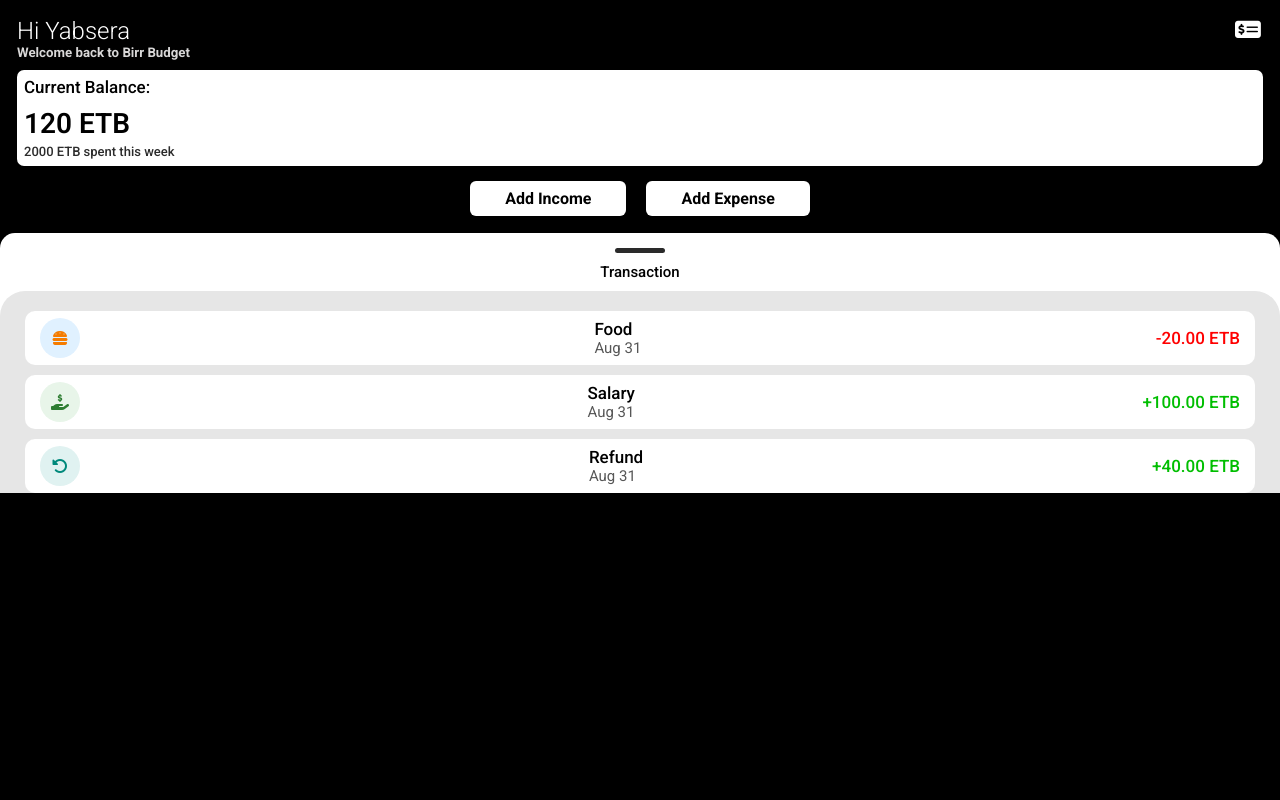
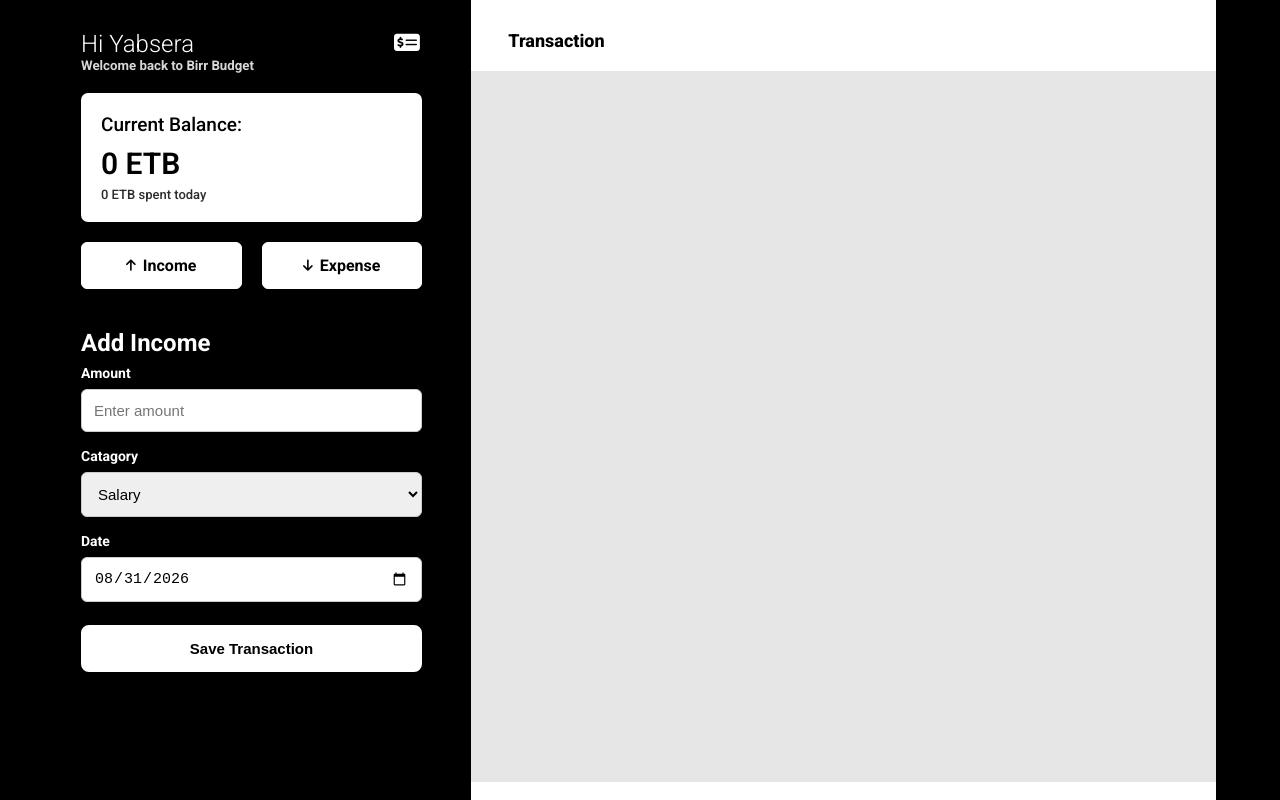
Before and after one commit to YabseraDCodes/Birr-Budget, a plain HTML site: page index.html in a window 1280 px wide. Drawn offline with Linux system fonts and the light colour scheme; a web font is replaced by a local one.

Commit message:
Make page Responsive and add today's expense calculation

```diff
--- a/index.html
+++ b/index.html
@@ -7,14 +7,15 @@
     <link rel="stylesheet" href="style.css">
     <link rel="preconnect" href="https://fonts.googleapis.com">
     <link rel="preconnect" href="https://fonts.gstatic.com" crossorigin>
-    <link href="https://fonts.googleapis.com/css2?family=Gabriela&family=Roboto:ital,wght@0,100..900;1,100..900&display=swap"
+    <link
+        href="https://fonts.googleapis.com/css2?family=Gabriela&family=Roboto:ital,wght@0,100..900;1,100..900&display=swap"
         rel="stylesheet">
-    <link rel="stylesheet"
-      href="https://cdnjs.cloudflare.com/ajax/libs/font-awesome/6.7.2/css/all.min.css">
+    <link rel="stylesheet" href="https://cdnjs.cloudflare.com/ajax/libs/font-awesome/6.7.2/css/all.min.css">
     <title>Birr Budget</title>
 </head>
 
 <body>
+    <main class="app">
         <section class="head">
             <div class="top-section">
                 <div>
@@ -33,12 +34,16 @@
             </div>
             <div class="balance">
                 <h3>Current Balance:</h3>
-            <h1 id="balance">11,200.00    ETB</h1>
-            <h4>2000 ETB spent this week</h4>
+                <h1 id="balance">11,200.00 ETB</h1>
+                <h4 id="today-expense">2000 ETB spent this week</h4>
             </div>
             <div class="income-expense">
-            <a class="btn-income" id="incomebtn">Add Income</a>
-            <a class="btn-expense" id="expensebtn">Add Expense</a>
+                <a class="btn-income" id="incomebtn">
+                    <i class="fa-solid fa-arrow-up"></i>
+                    Income</a>
+                <a class="btn-expense" id="expensebtn">
+                    <i class="fa-solid fa-arrow-down"></i>
+                    Expense</a>
             </div>
             <div id="modal">
                 <div id="modal-content">
@@ -61,7 +66,7 @@
         </section>
         <section class="transaction-section">
             <span class="hr-line"></span>
-        <h3>Transaction</h3>
+            <h3 class="transaction-title">Transaction</h3>
             <div class="transaction-handler" id="transaction-handler">
 
             </div>
@@ -71,6 +76,7 @@
             <a href="#">statistics</a>
             <a href="#">Note</a>
         </footer> -->
+    </main>
     <script src="script.js"></script>
 </body>
 
--- /dev/null
+++ b/modal/index.html
@@ -0,0 +1,80 @@
+<!DOCTYPE html>
+<html lang="en">
+<head>
+    <meta charset="UTF-8">
+    <meta name="viewport" content="width=device-width, initial-scale=1.0">
+    <title>Transaction Modal</title>
+    <link rel="stylesheet" href="style.css">
+</head>
+
+<body>
+
+    <button id="income-btn">Add Income</button>
+    <button id="expense-btn">Add Expense</button>
+
+
+    <!-- Modal -->
+    <div class="modal-overlay" id="modal">
+
+        <div class="modal">
+
+            <button class="close-btn" id="close-btn">&times;</button>
+
+            <h2 id="modal-title">Add Income</h2>
+
+            <form id="transaction-form">
+
+                <!-- Amount -->
+                <label for="amount">Amount</label>
+                <input
+                    type="number"
+                    id="amount"
+                    placeholder="Enter amount"
+                    min="0"
+                    required
+                >
+
+
+                <!-- Category -->
+                <label for="category">Category</label>
+
+                <select id="category" required>
+                    <!-- JavaScript will add the options -->
+                </select>
+
+
+                <!-- Date -->
+                <label for="date">Date</label>
+
+                <input
+                    type="date"
+                    id="date"
+                    required
+                >
+
+
+                <!-- Note -->
+                <label for="note">Note</label>
+
+                <input
+                    type="text"
+                    id="note"
+                    placeholder="Optional note"
+                >
+
+
+                <button type="submit" class="save-btn">
+                    Save Transaction
+                </button>
+
+            </form>
+
+        </div>
+
+    </div>
+
+
+    <script src="script.js"></script>
+
+</body>
+</html>
--- /dev/null
+++ b/modal/style.css
@@ -0,0 +1,138 @@
+* {
+    box-sizing: border-box;
+    margin: 0;
+}
+
+body {
+    font-family: Arial, sans-serif;
+    padding: 30px;
+}
+
+
+/* Buttons */
+
+#income-btn,
+#expense-btn {
+    padding: 10px 25px;
+    border: none;
+    border-radius: 6px;
+    cursor: pointer;
+    margin-right: 10px;
+}
+
+#income-btn {
+    background-color: #19a019;
+    color: white;
+}
+
+#expense-btn {
+    background-color: #e53935;
+    color: white;
+}
+
+
+/* Modal background */
+
+.modal-overlay {
+    position: fixed;
+
+    top: 0;
+    left: 0;
+
+    width: 100%;
+    height: 100%;
+
+    background-color: rgba(0, 0, 0, 0.6);
+
+    display: none;
+
+    justify-content: center;
+    align-items: center;
+}
+
+
+/* Modal itself */
+
+.modal {
+    position: relative;
+
+    width: 90%;
+    max-width: 400px;
+
+    background-color: white;
+
+    padding: 25px;
+
+    border-radius: 12px;
+
+    box-shadow: 0 10px 30px rgba(0, 0, 0, 0.3);
+}
+
+
+/* Close button */
+
+.close-btn {
+    position: absolute;
+
+    top: 10px;
+    right: 15px;
+
+    border: none;
+    background: none;
+
+    font-size: 28px;
+
+    cursor: pointer;
+}
+
+
+/* Title */
+
+.modal h2 {
+    margin-bottom: 20px;
+}
+
+
+/* Form */
+
+#transaction-form {
+    display: flex;
+    flex-direction: column;
+    gap: 8px;
+}
+
+#transaction-form label {
+    margin-top: 8px;
+    font-size: 14px;
+    font-weight: bold;
+}
+
+#transaction-form input,
+#transaction-form select {
+    padding: 10px;
+
+    border: 1px solid #ccc;
+    border-radius: 6px;
+
+    font-size: 15px;
+}
+
+
+/* Save button */
+
+.save-btn {
+    margin-top: 15px;
+
+    padding: 12px;
+
+    border: none;
+    border-radius: 7px;
+
+    background-color: #19a019;
+    color: white;
+
+    font-size: 16px;
+    font-weight: bold;
+
+    cursor: pointer;
+}
--- a/script.js
+++ b/script.js
@@ -54,7 +54,8 @@ const state = {
         }
     ],
 
-    current_action: "",
+    current_action: "add_income",
+    today_expense: 0,
 };
 
 // current_balance = state.balance;
@@ -71,8 +72,11 @@ const form_title = document.querySelector("#transaction-title");
 const modal = document.querySelector("#modal");
 const closebtn = document.querySelector("#closebtn");
 const calendar = document.querySelector("#date");
+const today_expense = document.querySelector("#today-expense");
 
 function render() {
+    state.today_expense = getTodayExpense();
+    today_expense.textContent = `${state.today_expense} ETB spent today`
     display_balance.textContent = `${state.balance} ETB`;
     display_transactions.innerHTML = state.transactions.map((item) => rendertransactions(item)).join("");
     if (state.current_action === "add_income") {
@@ -159,6 +163,16 @@ function setToday() {
     calendar.value = new Date().toISOString().split("T")[0];
 }
 
+function getTodayExpense() {
+    const today = new Date().toISOString().split("T")[0];
+
+    return state.transactions
+        .filter(item => {
+        return item.type === "expense" && item.dateValue === today;})
+        .reduce((total, item) => total + item.amount, 0);
+}
+
+
 function makeExpense(amount, catagory) {
     // current_balance -= amount;
     state.balance -= amount;
@@ -179,6 +193,7 @@ function makeExpense(amount, catagory) {
             type: "expense",
             catagory: catagory,
             date: formattedDate,
+            dateValue: calendar.value,
             amount: amount
         });
     }
@@ -205,6 +220,7 @@ function makeIncome(amount, catagory) {
             type: "income",
             catagory: catagory,
             date: formattedDate,
+            dateValue: calendar.value,
             amount: amount
         });
     }
@@ -234,11 +250,11 @@ function init() {
     render()
     loadState();
     current_balance = 100;
-    makeExpense(20, "Food");
-    makeIncome(100, "Salary")
-    makeIncome(40, "Refund")
+    // makeExpense(20, "Food");
+    // makeIncome(100, "Salary")
+    // makeIncome(40, "Refund")
     // clearState();
-    // render()
+    render()
 }
 
 init();
--- a/style.css
+++ b/style.css
@@ -6,8 +6,15 @@
 
 body {
     font-family: 'Roboto';
+    /* font-family: 'Gabriela'; */
     /* padding: 10px; */
     background: #000;
+    height: 100%;
+    /* align-items: center; */
+}
+
+.app {
+    display: grid;
 }
 
 .head {
@@ -82,15 +89,25 @@ body {
     display: flex;
     justify-content: center;
     gap: 20px;
+    width: 100%;
 }
 
 .income-expense a {
-    display: inline-block;
+    flex: 1;
+    min-width: 0;
+    display: flex;
+    justify-content: center;
+    align-items: center;
+    gap: 7px;
     background-color: #fff;
     color: #000;
-    padding: 8px 35px;
+    padding: 10px 8px;
     border-radius: 6px;
     font-weight: 700;
+}
+
+.income-expense a i {
+    font-size: 13px;
 }
 
 #modal {
@@ -194,7 +211,7 @@ body {
     border-radius: 10px;
 }
 
-.transaction-section h3 {
+.transaction-title {
     font-weight: 500;
     font-size: 15px;
     /* margin-top: 10px; */
@@ -254,6 +271,8 @@ body {
 .transaction-type {
     display: flex;
     flex-direction: column;
+    margin-right: auto;
+    margin-left: 10px;
 }
 
 .transaction h3 {
@@ -320,3 +339,176 @@ body {
     background-color: #eceff1;
     color: #546e7a;
 }
+
+
+@media (min-width: 768px) {
+    body {
+        display: flex;
+        justify-content: center;
+        /* align-items: center; */
+        min-height: 100vh;
+    }
+
+    .app {
+        /* margin-top: 20px; */
+        width: 90%;
+        max-width: 1200px;
+        height: 100vh;
+        /* height: calc(100vh - 40px); */
+        /* min-height: 100vh; */
+        grid-template-columns: 375px 1fr;
+        gap: 2rem;
+    }
+
+    .head {
+        padding-top: 30px;
+        max-width: 500px;
+    }
+
+    .balance {
+        padding: 20px;
+        margin: 20px 0px 20px 0px;
+    }
+
+    .balance h3 {
+        font-weight: 500;
+        font-size: 19px;
+    }
+
+    .balance h1 {
+        margin-top: 10px;
+        font-weight: 600;
+        font-size: 30px;
+    }
+
+    .balance h4 {
+        font-size: 13px;
+        font-weight: 500;
+        margin-top: 6px;
+        color: #2b2b2b;
+    }
+
+    .income-expense {
+        margin-bottom: 40px;
+    }
+
+    .income-expense a {
+        padding: 13px 8px;
+        border: 1px solid #fff;
+        transition: 0.2s ease;
+    }
+
+    .income-expense a:hover {
+        background-color: #000;
+        color: #fff;
+        border: 1px solid #fff;
+        border-color: #fff;
+        /* box-shadow: 0 0 20px rgba(255, 255, 255, 0.7); */
+    }
+
+    .income-expense a:active {
+        transform: scale(0.97);
+    }
+
+    #modal {
+        display: block;
+        position: static;
+        inset: auto;
+    }
+
+    #modal-content {
+        position: static;
+        width: 100%;
+        margin: 20px auto;
+        padding: 0px;
+        background-color: #000;
+        color: #fff;
+        border-radius: 12px;
+
+
+    }
+
+    #modal-content input {
+        width: 100%;
+    }
+
+    #modal-content label {
+        /* font-size: 30px; */
+    }
+
+    #transaction-form {
+        width: 100%;
+    }
+
+    #transaction-form input,
+    #transaction-form select {
+        padding: 12px;
+        /* width: 100%; */
+        /* box-sizing: border-box; */
+    }
+
+
+    .close-btn {
+        display: none;
+    }
+
+    .hr-line {
+        display: none;
+    }
+
+    .transaction-section {
+        padding-top: 10px;
+        border-radius: 0;
+        height: 100%;
+    }
+
+    .transaction-title {
+        font-weight: 800;
+        font-size: 18px;
+        margin-top: 20px;
+        margin-bottom: 10px;
+        width: 90%;
+    }
+
+    .transaction-handler {
+        border-radius: 0;
+        height: 90%;
+        /* flex: 1; */
+        min-height: 0;
+        max-height: none;
+    }
+
+    #transaction-form button {
+        width: 100%;
+        padding: 13px 16px;
+        margin-top: 15px;
+
+        background-color: #fff;
+        color: #000;
+
+        border: 2px solid #fff;
+        border-radius: 8px;
+
+        font-size: 15px;
+        font-weight: 700;
+        cursor: pointer;
+
+        transition: 0.2s ease;
+    }
+
+    #transaction-form button:hover {
+        background-color: #000;
+        color: #fff;
+        border-color: #fff;
+    }
+
+    #transaction-form button:active {
+        transform: scale(0.97);
+    }
+
+}
+
+
+/* modal-content max-width needs to disapear
+if I want the higher resolution version to be
+taking entire modal width */
```
Also changed, not shown: modal/script.js (added, +171 -0 lines), 1 other file. Lines whose indentation alone changed are shown as unchanged.
